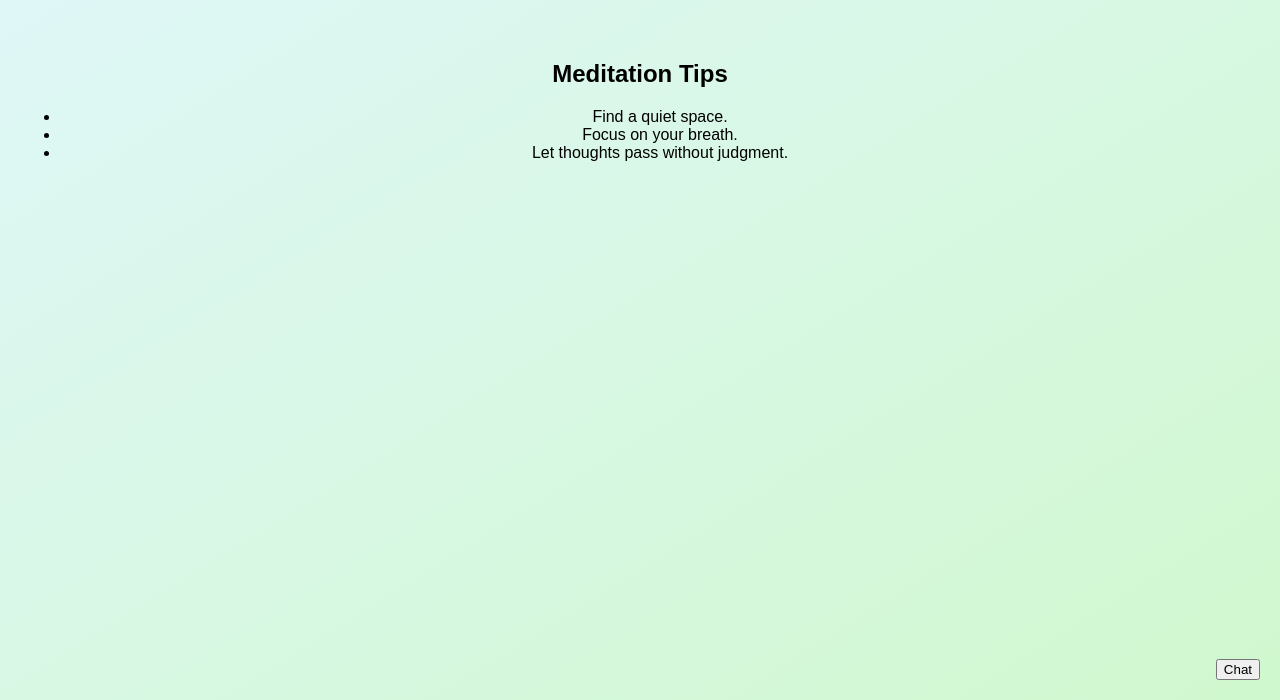
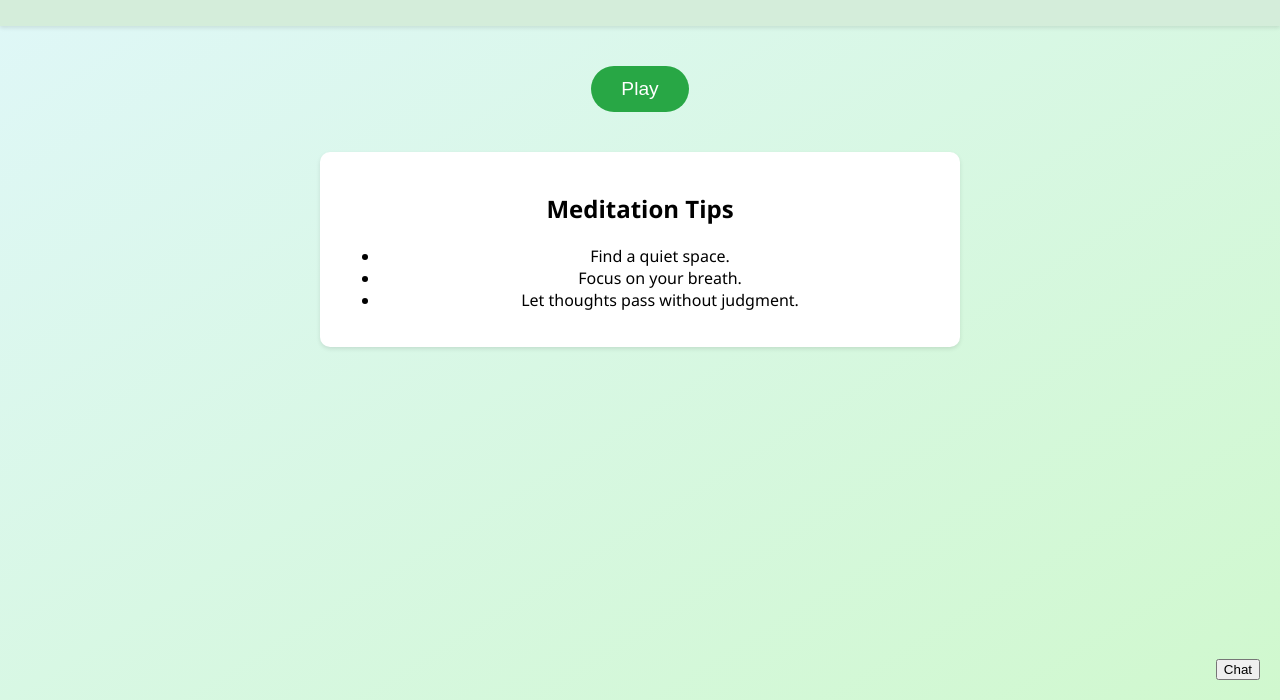
Before and after one commit to newdeveloper2k11/AI, a plain HTML site: page index.html in a window 1280 px wide. Shown: the part 100-800 px from the top of the page. Drawn offline with Linux system fonts and the light colour scheme.

Commit message:
Add calming UI styles

```diff
--- a/index.html
+++ b/index.html
@@ -11,7 +11,8 @@
         <h1>Mindful Meditation</h1>
     </header>
     <main>
-        <section id="tips">
+        <button class="play-button">Play</button>
+        <section id="tips" class="card">
             <h2>Meditation Tips</h2>
             <ul>
                 <li>Find a quiet space.</li>
--- a/style.css
+++ b/style.css
@@ -1,5 +1,5 @@
 body {
-    font-family: Arial, sans-serif;
+    font-family: "Segoe UI", "Helvetica Neue", sans-serif;
     margin: 0;
     padding: 0;
     min-height: 100vh;
@@ -11,6 +11,37 @@ header, main {
     padding: 20px;
 }
 
+header {
+    background: #d4edda;
+    box-shadow: 0 2px 4px rgba(0,0,0,0.1);
+}
+
+.card {
+    background: #ffffff;
+    border-radius: 10px;
+    padding: 20px;
+    margin: 20px auto;
+    max-width: 600px;
+    box-shadow: 0 2px 4px rgba(0,0,0,0.1);
+    transition: transform 0.2s, box-shadow 0.2s;
+}
+
+.card:hover {
+    transform: translateY(-4px);
+    box-shadow: 0 4px 8px rgba(0,0,0,0.15);
+}
+
+.play-button {
+    background: #28a745;
+    color: #fff;
+    font-size: 1.2em;
+    padding: 12px 30px;
+    border: none;
+    border-radius: 50px;
+    cursor: pointer;
+    margin: 20px;
+}
+
 #chatbot {
     position: fixed;
     bottom: 20px;
@@ -18,9 +49,10 @@ header, main {
 }
 
 #chatbox {
-    background: #f1f1f1;
+    background: #fafafa;
     padding: 10px;
-    border-radius: 5px;
+    border-radius: 10px;
+    box-shadow: 0 2px 8px rgba(0,0,0,0.1);
     max-width: 200px;
 }
 
```
